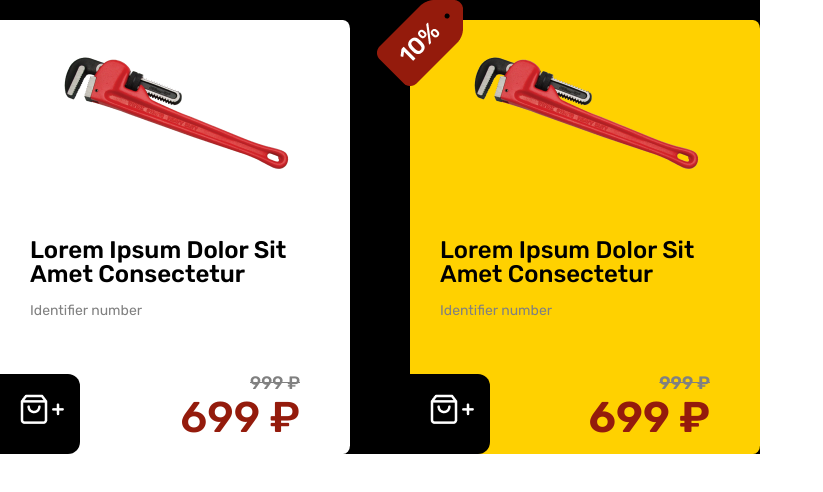
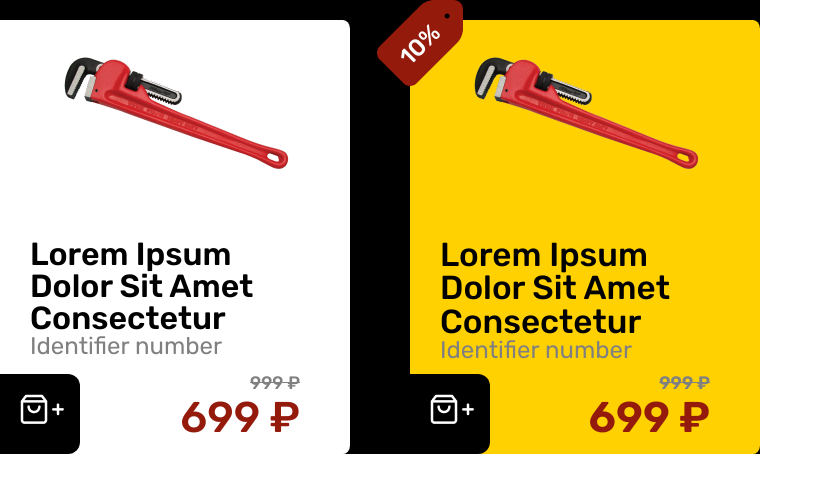
Before and after one commit to Sulim63/project-action, a plain HTML site: page index.html in a window 1280 px wide. Shown: the whole page, without its empty margins (0-823 px from the left). Drawn offline with Linux system fonts and the light colour scheme.

Commit message:
new folder with added function and some details

```diff
--- a/index.html
+++ b/index.html
@@ -3,13 +3,16 @@
 <head>
     <meta charset="UTF-8">
     <meta name="viewport" content="width=device-width, initial-scale=1.0">
-    <title>Document</title>
+    <title>Purchase</title>
     <link rel="stylesheet" href="style.css">
     <link rel="preconnect" href="https://fonts.googleapis.com">
     <link rel="preconnect" href="https://fonts.gstatic.com" crossorigin>
     <link href="https://fonts.googleapis.com/css2?family=Rubik+Mono+One&family=Rubik:ital,wght@0,300..900;1,300..900&display=swap" rel="stylesheet">
+
 </head>
+
 <body>
+    <title>purchase</title>
     <div class="container">
 
         <div class="left">
@@ -28,7 +31,10 @@
                 </div>
             </div>
         </div>
-        <img src="./images/sale label.png" alt="10%" height="86px" width="86px">
+        <div class="image-container">
+            <img src="./images/label.svg" alt="10%">
+            <div class="overlay">10%</div>
+        </div>
         <div class="right">
             <div class="headerTwo"><img src="./images/pic.png" alt="spanner"></div>
             <div class="mainTwo">
--- a/style.css
+++ b/style.css
@@ -59,7 +59,9 @@ html{
 	background-color: var(---color-black);
 	align-items: flex-end;
 	justify-content: space-between;
-
+/* 	760px / 24px
+	1vw = 32px
+	    */
 }
 .blackWindow{
 	width: 80px;
@@ -92,14 +94,14 @@ html{
 }
 .bigText{
 	text-transform: capitalize;
-	font-size: 24px;
+	font-size: clamp(10px, 2.5vw, 35px);
 	font-weight: 550;
 	padding-left: 30px;
 	font-family: "Rubik", sans-serif;
 }
 .smallText{
 	width: 290px;
-	font-size: 14px;
+	font-size: clamp(8px, 2vw, 24px);
 	color: var(---color-gray);
 	padding-left: 30px;
 	font-family: "Rubik", sans-serif;
@@ -162,14 +164,14 @@ html{
 }
 .bigText2{
 	text-transform: capitalize;
-	font-size: 24px;
+	font-size: clamp(10px, 2.6vw, 35px);
 	font-weight: 500;
 	padding-left: 30px;
 	font-family: "Rubik", sans-serif;
 }
 .smallText2{
 	width: 290px;
-	font-size: 14px;
+	font-size: clamp(8px, 2vw, 24px);
 	color: var(---color-gray);
 	padding-left: 30px;
 	font-family: "Rubik", sans-serif;
@@ -198,8 +200,19 @@ html{
 	font-weight: 600;
 	font-family: "Rubik", sans-serif;
 }
-.container > img{
+.image-container{
 	position: absolute;
 	top: 0px;
 	left: 377px;
 }
+.overlay {
+    position: absolute;
+    top: 50%;
+    left: 50%;
+    color: var(---color-white2);
+    font-size: 24px;
+	transform: translate(-50%, -50%) rotate(315deg);
+	font-weight: 500;
+	font-family: "Rubik", sans-serif;
+
+}
```
Also changed, not shown: images/label.svg (added), images/sale label.png (deleted).
